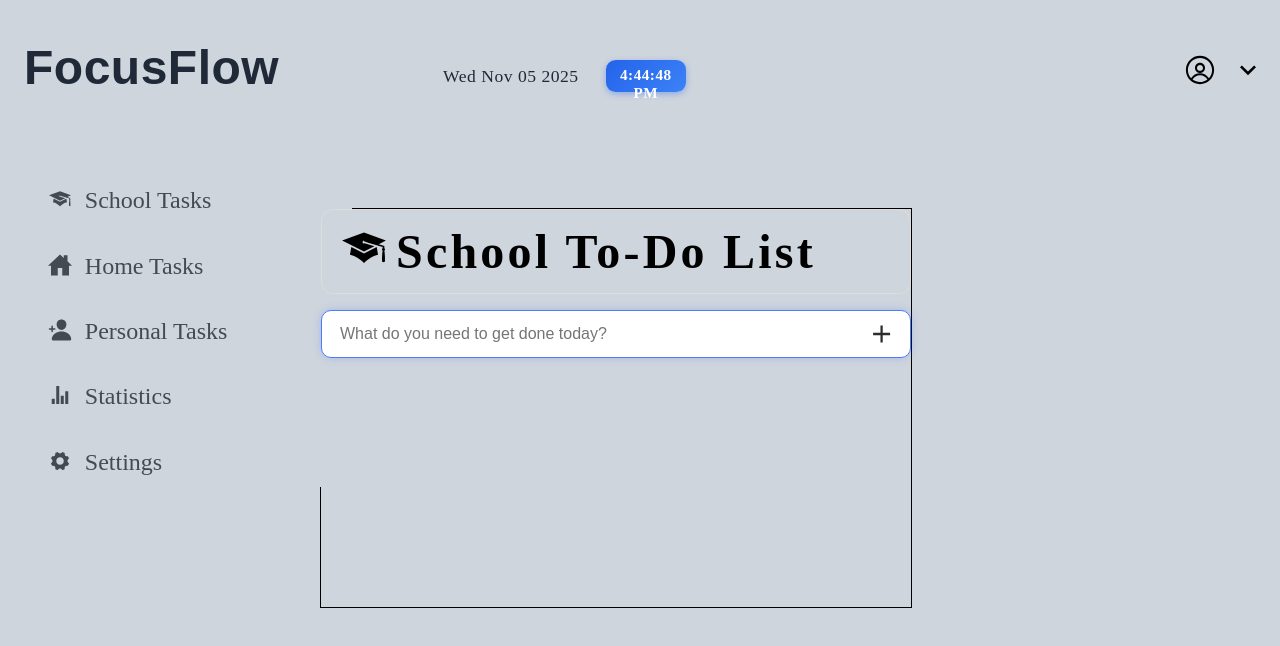
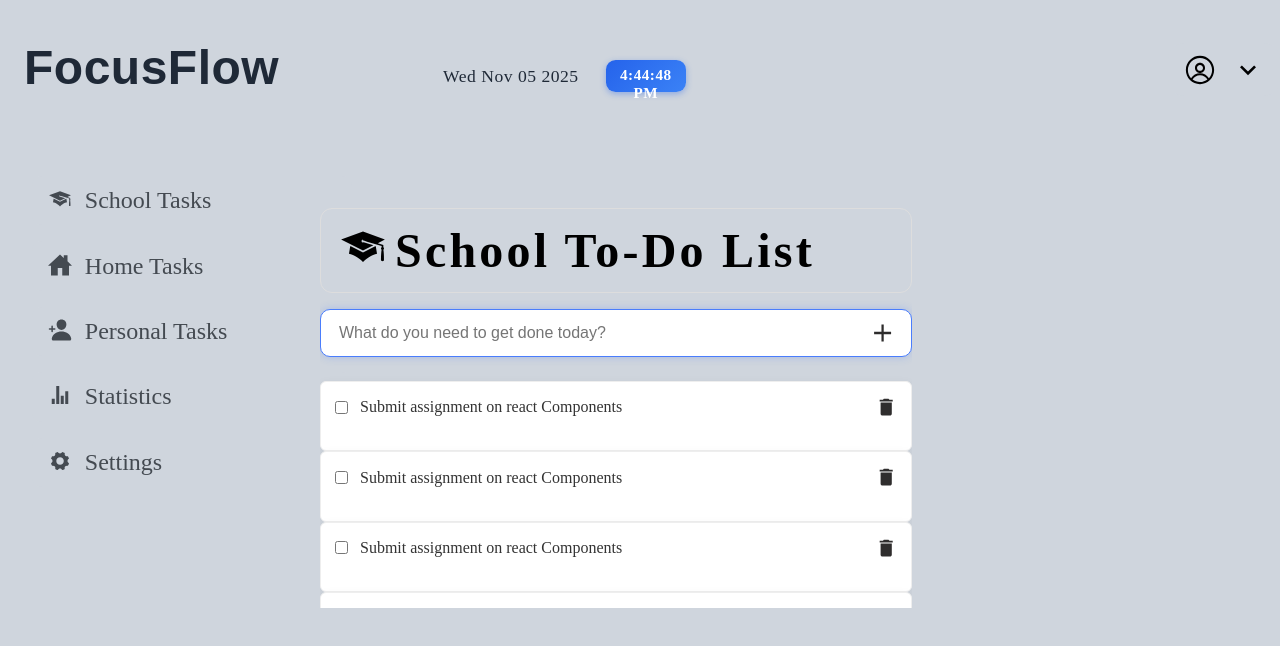
Before and after one commit to asamoah953/toDoList, a React (Vite) app in the folder toDoList/: page / in a window 1280 px wide. Shown: the top 646 px of the page. Built offline with nearby package versions, Linux system fonts and the light colour scheme.

Commit message:
done with the personal and house pages

```diff
--- a/toDoList/src/App.jsx
+++ b/toDoList/src/App.jsx
@@ -6,8 +6,10 @@ import { IoHomeSharp } from "react-icons/io5";
 import { IoPersonAdd } from "react-icons/io5";
 import { IoMdStats } from "react-icons/io";
 import { IoIosSettings } from "react-icons/io";
-import SchoolToDoList from "./pages/homePage";
+import SchoolToDoList from "./pages/schoolPage";
 import { Routes, Route } from "react-router-dom";
+import HouseAsignment from "./pages/housePage";
+import PersonalAsignment from "./pages/personalPage";
 
 
 
@@ -56,18 +58,57 @@ function App() {
       task: "Submit assignment on react Components"
     },
     {
-      id: 1,
+      id: 2,
       task: "Submit assignment on react Components"
     },
+    {
+      id: 3,
+      task: "Submit assignment on react Components"
+    },
+    {
+      id: 4,
+      task: "Submit assignment on react Components"
+    },
+  ]
+
+  const houseAssignment = [
     {
       id: 1,
       task: "Submit assignment on react Components"
     },
     {
-      id: 1,
+      id: 2,
+      task: "Submit assignment on react Components"
+    },
+    {
+      id: 3,
+      task: "Submit assignment on react Components"
+    },
+    {
+      id: 4,
       task: "Submit assignment on react Components"
     }
   ]
+
+  const personalAssignment = [
+    {
+      id: 1,
+      task: "Submit assignment on react Components"
+    },
+    {
+      id: 2,
+      task: "Submit assignment on react Components"
+    },
+    {
+      id: 3,
+      task: "Submit assignment on react Components"
+    },
+    {
+      id: 4,
+      task: "Submit assignment on react Components"
+    }
+  ]
+
   return (
     <>
       <AppBar />
@@ -75,6 +116,8 @@ function App() {
 
       <Routes>
         <Route path="/" element={<SchoolToDoList schoolAssignment= {schoolAssignment}/>} />
+        <Route path="/hometask" element={<HouseAsignment houseAssignment= {houseAssignment}/>} />
+        <Route path="/personaltask" element={<PersonalAsignment personalAssignment= {personalAssignment}/>} />
       </Routes>
 
     </>
--- /dev/null
+++ b/toDoList/src/component/checkedInput.jsx
@@ -0,0 +1,18 @@
+import { useState } from "react";
+
+function CheckInput() {
+
+    const [checked,setChecked] = useState(false)
+
+    return(
+        <>
+        <input type="checkbox"
+        checked ={checked}
+        onChange={(e)=>setChecked(e.target.checked)}
+
+        />
+        </>
+    )
+}
+
+export default CheckInput;
--- a/toDoList/src/component/date.jsx
+++ b/toDoList/src/component/date.jsx
@@ -1,5 +1,5 @@
 import '../css/appBar.css';
-import { useState } from 'react';
+import { useEffect, useState } from 'react';
 
 
 
@@ -11,9 +11,13 @@ function DateObject() {
 
     let date = new Date().toString().slice(0, 16);
 
-    setInterval(() => {
-        setTime(new Date().toLocaleTimeString());
-    }, 100);
+    useEffect(() => {
+        setInterval(() => {
+            setTime(new Date().toLocaleTimeString());
+        }, 100);
+    },[])
+
+
 
 
 
--- /dev/null
+++ b/toDoList/src/component/houseToDoList.jsx
@@ -0,0 +1,18 @@
+import '../css/todoList.css';
+import { IoHomeSharp } from "react-icons/io5";
+
+
+
+function HouseToDoListTitle() {
+    return(
+        <div className="titleContainer">
+
+            <IoHomeSharp className='graduate'/>
+
+            <h2 className='title'>Home Assignment</h2>
+
+        </div>
+    )
+}
+
+export default HouseToDoListTitle;
--- a/toDoList/src/component/inputTask.jsx
+++ b/toDoList/src/component/inputTask.jsx
@@ -3,12 +3,12 @@ import { useState, useRef, useEffect } from "react";
 import { IoMdAdd } from "react-icons/io";
 
 
-function InputTask(){
+function InputTask() {
 
-    const [text,setText] = useState(null);
+  const [text, setText] = useState('');
   const inputRef = useRef(null);
 
-    useEffect(()=>{
+  useEffect(() => {
     inputRef.current.focus();
   })
 
@@ -17,7 +17,7 @@ function InputTask(){
     setText('')
   }
 
-    return(
+  return (
     <div className="todo-input-wrapper">
       <form onSubmit={handleSunbmit} className="todo-form">
         <input
--- /dev/null
+++ b/toDoList/src/component/personalToDoList.jsx
@@ -0,0 +1,18 @@
+import '../css/todoList.css';
+import { IoPersonAdd } from "react-icons/io5";
+
+
+
+function PersonalDoListTitle() {
+    return(
+        <div className="titleContainer">
+
+            <IoPersonAdd className='graduate'/>
+
+            <h2 className='title'>Personal To-Do List</h2>
+
+        </div>
+    )
+}
+
+export default PersonalDoListTitle;
--- a/toDoList/src/css/homePage.css
+++ b/toDoList/src/css/homePage.css
@@ -1,6 +1,4 @@
 .home-page {
-    border: 1px solid black;
-    background-color: red;
     width: 37rem;
     height: 50vh;
     display: flex;
@@ -9,5 +7,73 @@
     margin-top: -22rem;
     margin-left: -3rem;
     background-color: hsl(214, 17%, 84%);
+    overflow-y: auto;
+    scroll-behavior: smooth;
 
+    /* ✅ Hide scrollbar in Firefox */
+    /* scrollbar-width: none; */
+
+    /* ✅ Hide scrollbar in Internet Explorer/Edge */
+    /* -ms-overflow-style: none; */
 }
+
+/* ✅ Hide scrollbar in Chrome, Safari, Opera */
+/* .home-page::-webkit-scrollbar {
+    display: none;
+} */
+
+
+
+
+.assignment {
+    width: 100%;
+    max-width: 38rem;
+    background-color: #ffffff;
+    padding: 14px;
+    border-radius: 6px;
+    display: flex;
+    align-items: center;
+    justify-content: space-between;
+    box-shadow: 0 2px 10px rgba(0, 0, 0, 0.05);
+    transition: all 0.25s ease;
+    border: 1px solid #eee;
+    padding-bottom: 2rem;
+}
+
+.assignment:hover {
+    transform: translateY(-2px);
+    box-shadow: 0 4px 16px rgba(0, 0, 0, 0.1);
+}
+
+.left {
+    display: flex;
+    align-items: center;
+    gap: 12px;
+    font-size: 4rem;
+    background-color: #ffffff;
+}
+
+.task-text {
+    font-size: 1rem;
+    font-weight: 500;
+    color: #333;
+    background-color: #ffffff;
+}
+
+.delete-icon {
+    font-size: 1.4rem;
+    cursor: pointer;
+    color: #2f2d2d;
+    transition: 0.2s ease;
+    background-color: #ffffff;
+}
+
+.delete-icon:hover {
+    color: #c9302c;
+    transform: scale(1.15);
+}
+
+.checkBox {
+    background-color: #ffffff;
+    padding: 2rem;
+}
--- a/toDoList/src/css/inputTask.css
+++ b/toDoList/src/css/inputTask.css
@@ -3,6 +3,7 @@
   display: flex;
   justify-content: center;
   margin-top: 1rem;
+  margin-bottom: 1.5rem;
 }
 
 .todo-form {
--- a/toDoList/src/pages/homePage.jsx
+++ /dev/null
@@ -1,17 +0,0 @@
-import '../css/homePage.css';
-import InputTask from '../component/inputTask';
-import SchoolToDoListTitle from '../component/schoolToDoList';
-
-
-
-function SchoolToDoList() {
-    return (
-        <div className="home-page">
-            <SchoolToDoListTitle/>
-            <InputTask />
-
-        </div>
-    )
-}
-
-export default SchoolToDoList;
--- /dev/null
+++ b/toDoList/src/pages/housePage.jsx
@@ -0,0 +1,38 @@
+import '../css/homePage.css';
+import InputTask from '../component/inputTask';
+import HouseToDoListTitle from '../component/houseToDoList';
+import { useState } from 'react';
+import { MdDelete } from "react-icons/md";
+import CheckInput from '../component/checkedInput';
+
+
+
+
+function HouseAsignment({ houseAssignment }) {
+
+    const [assignment, setAssignment] = useState(houseAssignment)
+
+    return (
+        <div className="home-page">
+            <HouseToDoListTitle />
+            <InputTask />
+
+
+            {assignment && assignment.map((assigned) => (
+                <div key={assigned.id} className="assignment">
+                    <div className="left">
+                        <CheckInput className ="checkBox"/>
+                        <span className="task-text">{assigned.task}</span>
+                    </div>
+
+                    <MdDelete className="delete-icon" />
+                </div>
+            ))}
+
+
+
+        </div>
+    )
+}
+
+export default HouseAsignment;
--- /dev/null
+++ b/toDoList/src/pages/personalPage.jsx
@@ -0,0 +1,38 @@
+import '../css/homePage.css';
+import InputTask from '../component/inputTask';
+import PersonalDoListTitle from '../component/personalToDoList';
+import { useState } from 'react';
+import { MdDelete } from "react-icons/md";
+import CheckInput from '../component/checkedInput';
+
+
+
+
+function PersonalAsignment({ personalAssignment }) {
+
+    const [assignment, setAssignment] = useState(personalAssignment)
+
+    return (
+        <div className="home-page">
+            <PersonalDoListTitle />
+            <InputTask />
+
+
+            {assignment && assignment.map((assigned) => (
+                <div key={assigned.id} className="assignment">
+                    <div className="left">
+                        <CheckInput className ="checkBox"/>
+                        <span className="task-text">{assigned.task}</span>
+                    </div>
+
+                    <MdDelete className="delete-icon" />
+                </div>
+            ))}
+
+
+
+        </div>
+    )
+}
+
+export default PersonalAsignment;
--- /dev/null
+++ b/toDoList/src/pages/schoolPage.jsx
@@ -0,0 +1,38 @@
+import '../css/homePage.css';
+import InputTask from '../component/inputTask';
+import SchoolToDoListTitle from '../component/schoolToDoList';
+import { useState } from 'react';
+import { MdDelete } from "react-icons/md";
+import CheckInput from '../component/checkedInput';
+
+
+
+
+function SchoolToDoList({ schoolAssignment }) {
+
+    const [assignment, setAssignment] = useState(schoolAssignment)
+
+    return (
+        <div className="home-page">
+            <SchoolToDoListTitle />
+            <InputTask />
+
+
+            {assignment && assignment.map((assigned) => (
+                <div key={assigned.id} className="assignment">
+                    <div className="left">
+                        <CheckInput className ="checkBox"/>
+                        <span className="task-text">{assigned.task}</span>
+                    </div>
+
+                    <MdDelete className="delete-icon" />
+                </div>
+            ))}
+
+
+
+        </div>
+    )
+}
+
+export default SchoolToDoList;
```
Lines whose indentation alone changed are shown as unchanged.
